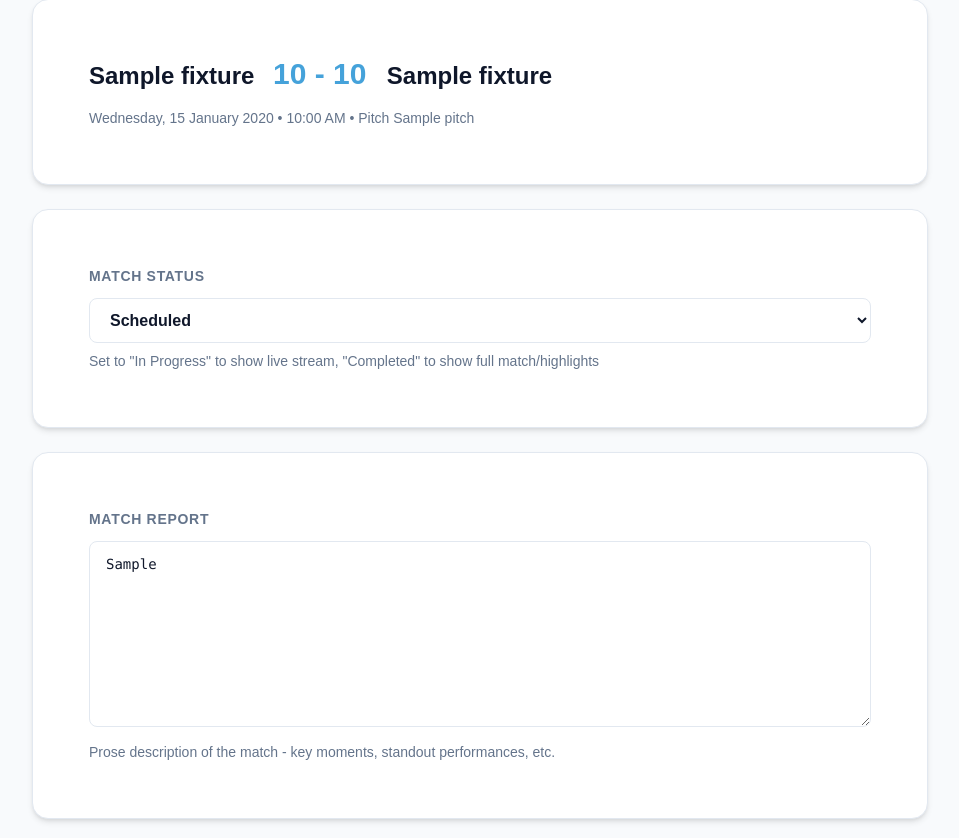
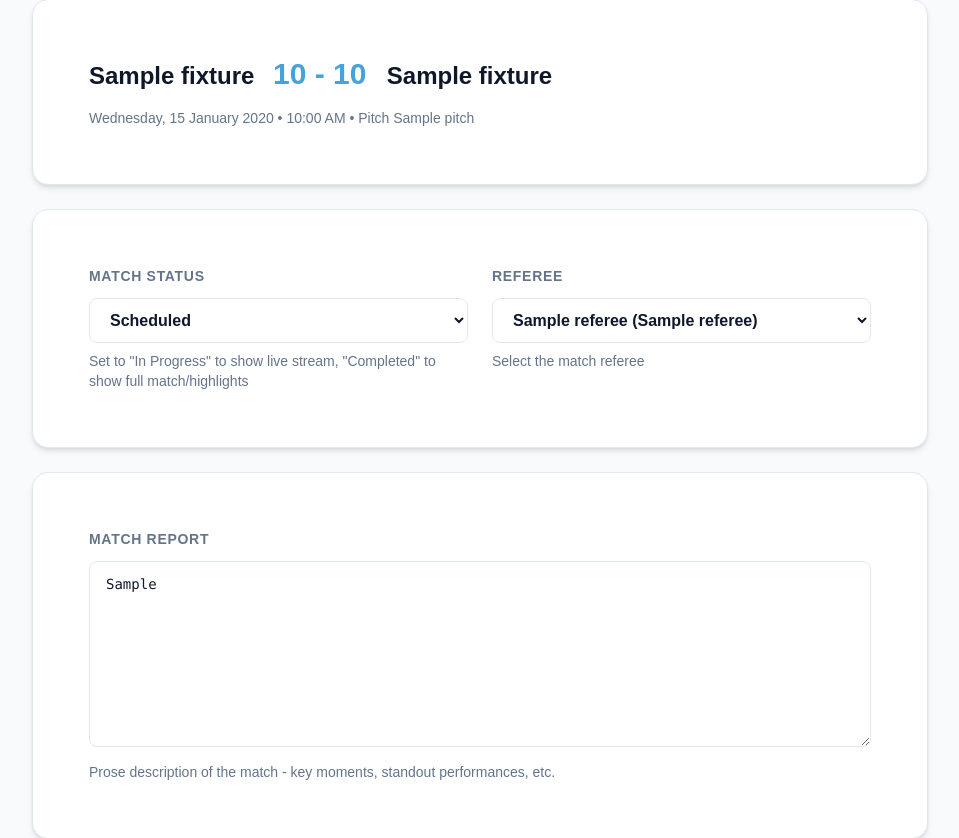
Before and after one commit to waseemsadiq/wfcs-football, a PHP site: template footie/app/Views/fixtures/detail.php in a window 1280 px wide. Shown: the part 425-1263 px from the top of the page, without its empty margins (160-1119 px from the left). Run offline with PHP 8.4, Linux system fonts and the light colour scheme; the template is opened without the code that fills it: most values are stand-ins (such as "Sample title", 1, 10 or a date in 2020); grey boxes marked "Sample" are stand-in pictures; data that the repository does not hold is empty; style sheets or scripts are compiled from the project's sources.

Commit message:
Add referee selection to fixture detail editor
- Load referees with role='referee' in FixturesController
- Add referee dropdown to fixture detail view
- Update League and Cup models to handle referee_id in updateFixtureRichContent()
- Controller now passes referee_id from form to model methods
- Referee dropdown shows staff name with team affiliation

Co-Authored-By: Claude Sonnet 4.5 <noreply@anthropic.com>

```diff
--- a/footie/app/Models/Cup.php
+++ b/footie/app/Models/Cup.php
@@ -824,6 +824,9 @@ class Cup extends Model
         if (isset($details['status'])) {
             $updateData['status'] = $details['status'];
         }
+        if (isset($details['refereeId'])) {
+            $updateData['referee_id'] = $details['refereeId'] ?: null;
+        }
         if (isset($details['matchReport'])) {
             $updateData['match_report'] = $details['matchReport'];
         }
--- a/footie/app/Models/League.php
+++ b/footie/app/Models/League.php
@@ -696,6 +696,9 @@ class League extends Model
         if (isset($details['status'])) {
             $updateData['status'] = $details['status'];
         }
+        if (isset($details['refereeId'])) {
+            $updateData['referee_id'] = $details['refereeId'] ?: null;
+        }
         if (isset($details['matchReport'])) {
             $updateData['match_report'] = $details['matchReport'];
         }
--- a/footie/app/Views/fixtures/detail.php
+++ b/footie/app/Views/fixtures/detail.php
@@ -67,9 +67,12 @@
     <form method="POST" action="<?= $basePath ?>/admin/fixture/<?= $fixtureType ?>/<?= $competition['slug'] ?>/<?= $fixtureSlug ?>" class="space-y-6">
         <input type="hidden" name="csrf_token" value="<?= htmlspecialchars($_SESSION['csrf_token'] ?? '') ?>">
 
-        <!-- Status -->
+        <!-- Status and Referee -->
         <div class="card mb-6">
             <div class="p-6">
+                <div class="grid grid-cols-1 md:grid-cols-2 gap-6">
+                    <!-- Status -->
+                    <div>
                         <label for="status" class="block text-sm font-bold text-text-muted uppercase tracking-wider mb-3">
                             Match Status
                         </label>
@@ -94,6 +97,31 @@
                         <p class="text-sm text-text-muted mt-2">
                             Set to "In Progress" to show live stream, "Completed" to show full match/highlights
                         </p>
+                    </div>
+
+                    <!-- Referee -->
+                    <div>
+                        <label for="referee_id" class="block text-sm font-bold text-text-muted uppercase tracking-wider mb-3">
+                            Referee
+                        </label>
+                        <select name="referee_id" id="referee_id"
+                                class="w-full bg-surface border border-border text-text-main rounded-sm px-4 py-3 font-semibold focus:outline-none focus:ring-2 focus:ring-primary focus:border-transparent">
+                            <option value="">No referee assigned</option>
+                            <?php foreach ($referees as $referee): ?>
+                                <option value="<?= htmlspecialchars($referee['id']) ?>"
+                                    <?= ($fixture['refereeId'] ?? null) == $referee['id'] ? 'selected' : '' ?>>
+                                    <?= htmlspecialchars($referee['name']) ?>
+                                    <?php if (isset($referee['teamName'])): ?>
+                                        (<?= htmlspecialchars($referee['teamName']) ?>)
+                                    <?php endif; ?>
+                                </option>
+                            <?php endforeach; ?>
+                        </select>
+                        <p class="text-sm text-text-muted mt-2">
+                            Select the match referee
+                        </p>
+                    </div>
+                </div>
             </div>
         </div>
 
```
Also changed, not shown: footie/app/Controllers/FixturesController.php (+7 -0 lines). Lines whose indentation alone changed are shown as unchanged.
